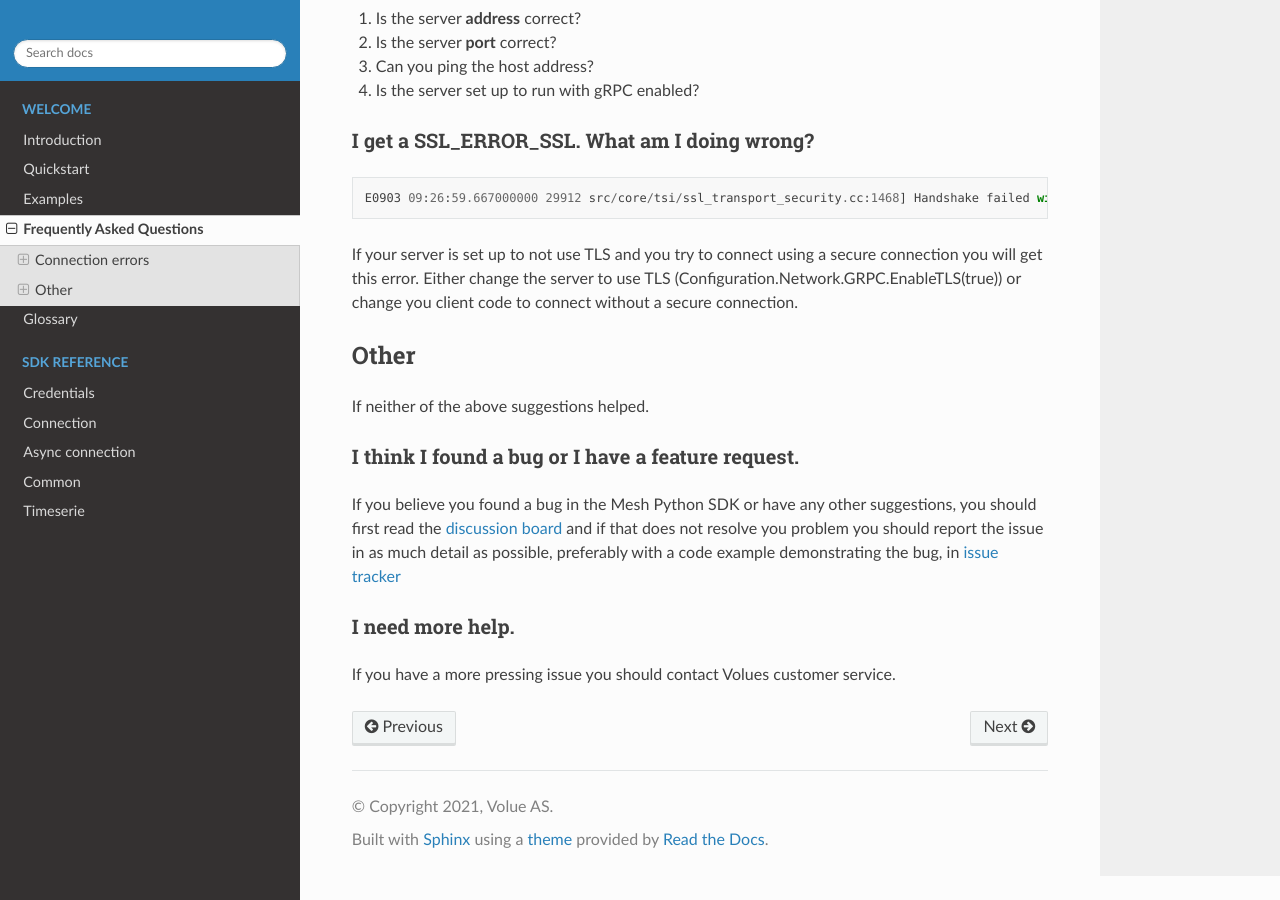
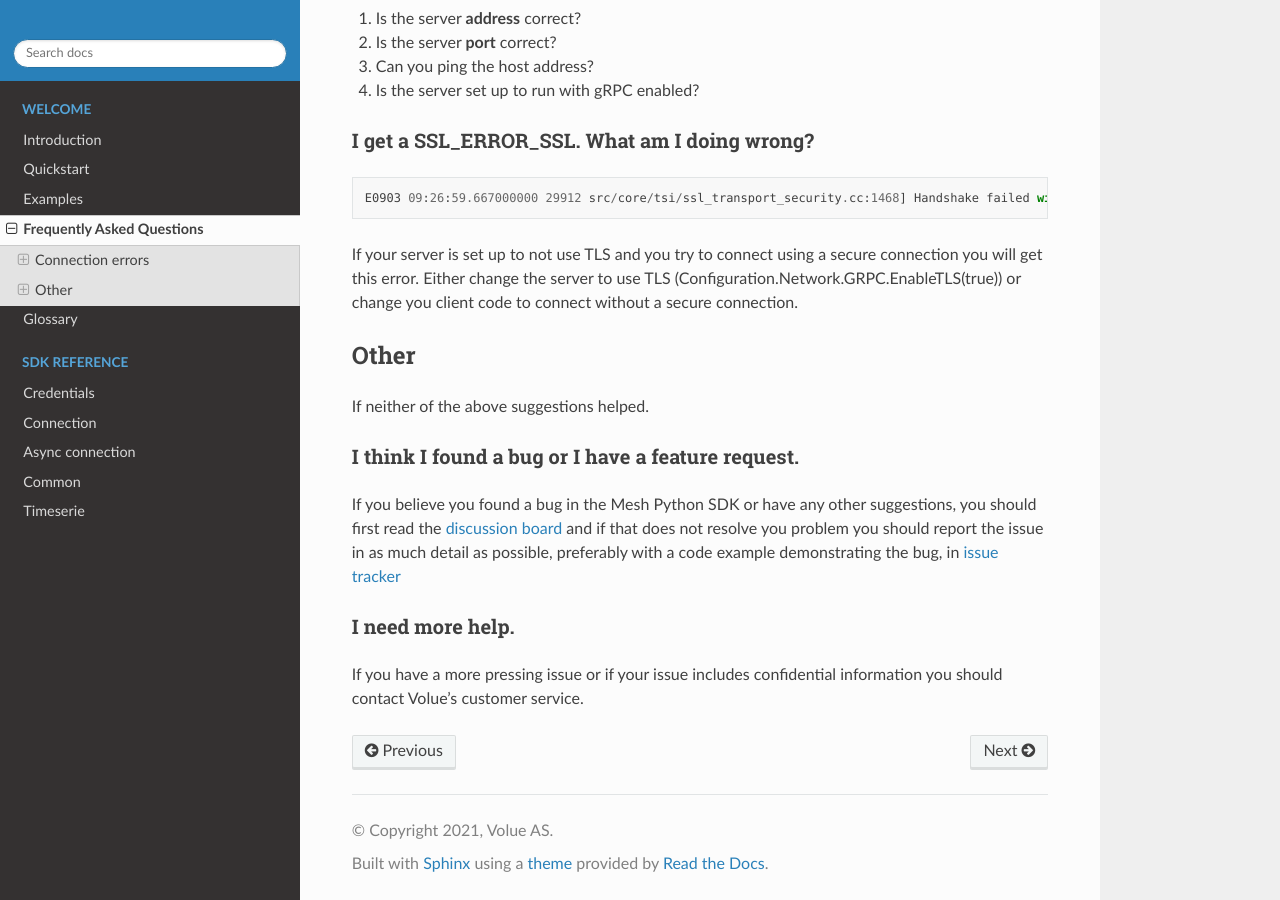
Before and after one commit to Volue-Public/energy-mesh-python, a Sphinx documentation site: the page built from docs/source/faq.rst, in a window 1280 px wide and 900 px high, scrolled down 662 px. Built offline with Sphinx 7.4.7 and the Read the Docs theme 2.0.0, drawn with Linux system fonts in a browser that asks for light colours.

Commit message:
Update docs/source/faq.rst
Co-authored-by: Erik Nyhus <61583878+erny-powel@users.noreply.github.com>

```diff
--- a/docs/source/faq.rst
+++ b/docs/source/faq.rst
@@ -48,4 +48,4 @@ If you believe you found a bug in the Mesh Python SDK or have any other suggesti
 I need more help.
 ~~~~~~~~~~~~~~~~~~~~~~
 
-If you have a more pressing issue you should contact Volues customer service.
+If you have a more pressing issue or if your issue includes confidential information you should contact Volue's customer service.
```
